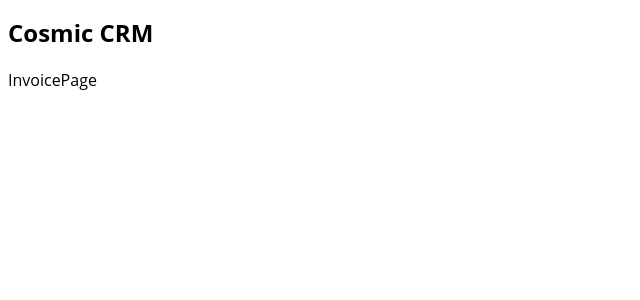
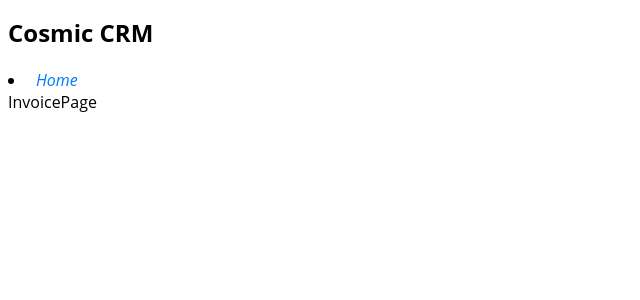
Before and after one commit to Fivantastic/CRM_node_react, a React (Vite) app in the folder Frontend/: page /invoice in a window 1280 px wide. Shown: the top 300 px of the page, without its empty margins (0-640 px from the left). Built offline with nearby package versions, Linux system fonts and the light colour scheme.

Commit message:
Correccion carpeta y link

```diff
--- a/Frontend/src/pages/InvoicePage.jsx
+++ b/Frontend/src/pages/InvoicePage.jsx
@@ -1,3 +1,10 @@
+import { Link } from "react-router-dom";
+
 export const InvoicePage = () => {
-  return <div>InvoicePage</div>;
-};
+  return (
+    <>
+      <li><Link to="/">Home</Link></li>
+      <div>InvoicePage</div>
+    </>
+  );
+}
```
Also changed, not shown: Frontend/src/components/Invoces/CreateInvoice.jsx (renamed from Frontend/src/components/Incoces/CreateInvoice.jsx), Frontend/src/components/Invoces/DeleteInvoice.jsx (renamed from Frontend/src/components/Incoces/DeleteInvoice.jsx), Frontend/src/components/Invoces/InvoicesList.jsx (renamed from Frontend/src/components/Incoces/InvoicesList.jsx), Frontend/src/components/Invoces/UpdateInvoice.jsx (renamed from Frontend/src/components/Incoces/UpdateInvoice.jsx).
